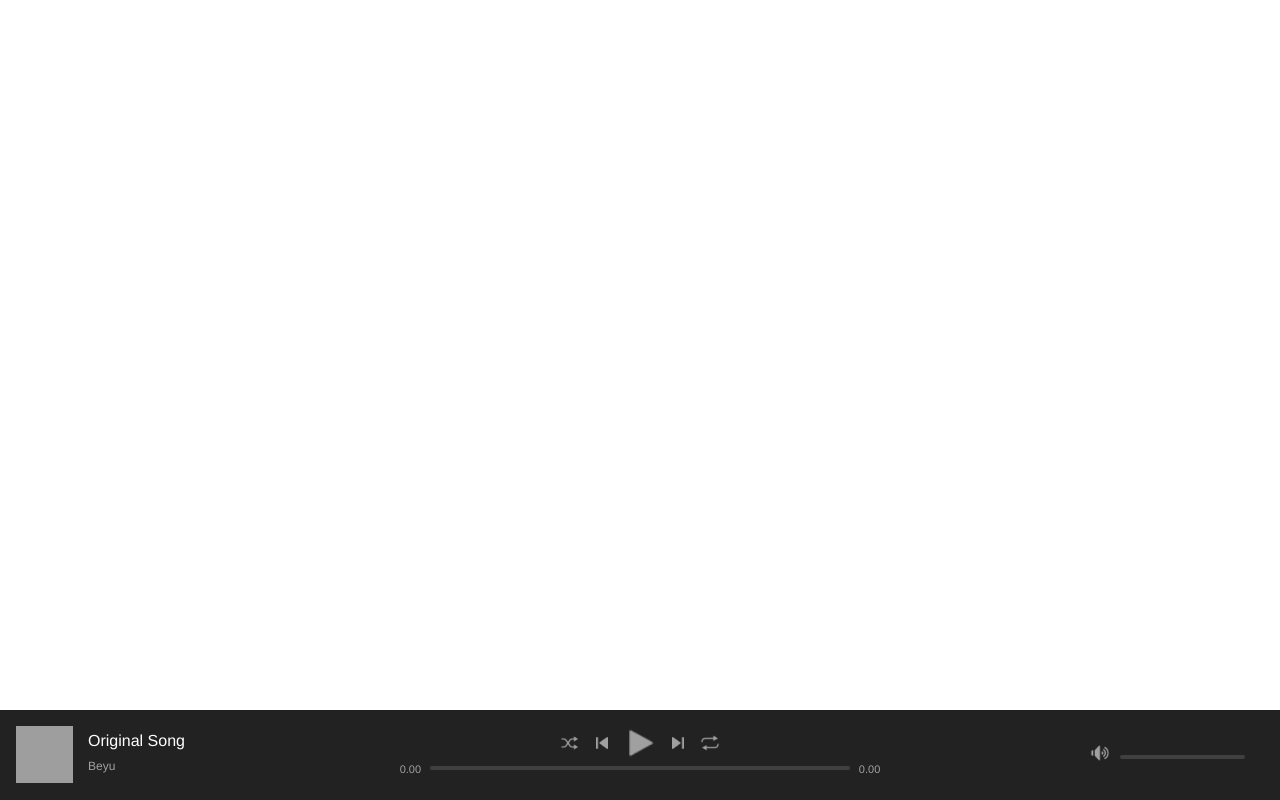
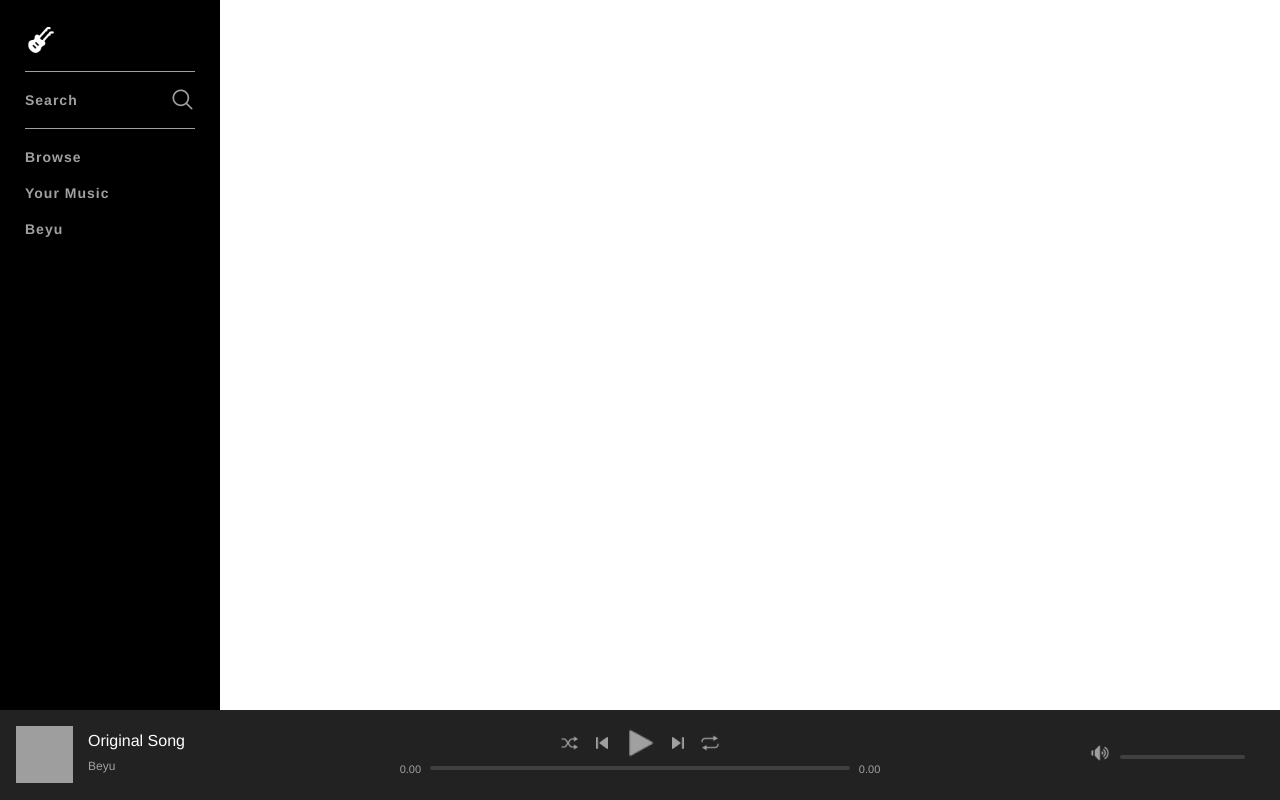
Before and after one commit to alexpich/SoundTunes, a PHP site: page / in a window 1280 px wide. Run offline with PHP 8.4, Linux system fonts and the light colour scheme; the visitor is signed in with stand-in values (Sample User, id 1); grey boxes are pictures that could not be loaded.

Commit message:
Side navbar with icons and itemlinks

```diff
--- a/assets/css/style.css
+++ b/assets/css/style.css
@@ -143,6 +143,64 @@ NOW PLAYING BAR
   position: absolute;
   right: 0;
 }
+
 .volumeBar .progressBar {
   width: 125px;
 }
+
+#topContainer {
+  min-height: 100%;
+  width: 100%;
+}
+
+#navBarContainer {
+  background: #000;
+  width: 220px;
+  height: 100vh;
+  position: fixed;
+  top: 0;
+  left: 0;
+}
+
+.navBar {
+  padding: 25px;
+  display: flex;
+  flex-direction: column;
+  -ms-flex-direction: column;
+}
+
+.logo img {
+  width: 32px;
+  margin-bottom: 10px;
+}
+
+.navBar .group {
+  border-top: 1px solid #a0a0a0;
+  padding: 10px 0;
+}
+
+.navItem {
+  padding: 10px 0;
+  font-size: 14px;
+  font-weight: 700;
+  display: block;
+  letter-spacing: 1px;
+  position: relative;
+}
+
+.navItemLink {
+  color: #a0a0a0;
+  text-decoration: none;
+  transition: 0.2s ease-in-out;
+}
+
+.navItemLink:hover {
+  color: #fff;
+}
+
+.navItemLink .icon {
+  position: absolute;
+  right: 0;
+  top: 5px;
+  width: 25px;
+}
--- a/index.php
+++ b/index.php
@@ -24,6 +24,40 @@ if (isset($_SESSION['userLoggedIn'])) {
 </head>
 
 <body>
+
+	<div id="mainContainer">
+
+		<div id="topContainer">
+
+			<div id="navBarContainer">
+				<nav class="navBar">
+
+					<a href="index.php" class="logo">
+						<img src="assets/images/icons/logo.png" alt="logo">
+					</a>
+
+					<div class="group">
+						<div class="navItem">
+							<a href="search.php" class="navItemLink">Search <img src="assets/images/icons/search.png" class="icon" alt="search"></a>
+						</div>
+					</div>
+
+					<div class="group">
+						<div class="navItem">
+							<a href="browse.php" class="navItemLink">Browse</a>
+						</div>
+						<div class="navItem">
+							<a href="yourMusic.php" class="navItemLink">Your Music</a>
+						</div>
+						<div class="navItem">
+							<a href="profile.php" class="navItemLink">Beyu</a>
+						</div>
+					</div>
+
+				</nav>
+			</div>
+
+		</div>
 
 		<div id="nowPlayingBarContainer">
 
@@ -109,6 +143,9 @@ if (isset($_SESSION['userLoggedIn'])) {
 
 			</div>
 
+		</div> <!-- end mainContainer -->
+
+
 </body>
 
 </html>
```
Also changed, not shown: assets/images/icons/logo.png (added), assets/images/icons/search.png (added). Lines whose indentation alone changed are shown as unchanged.
